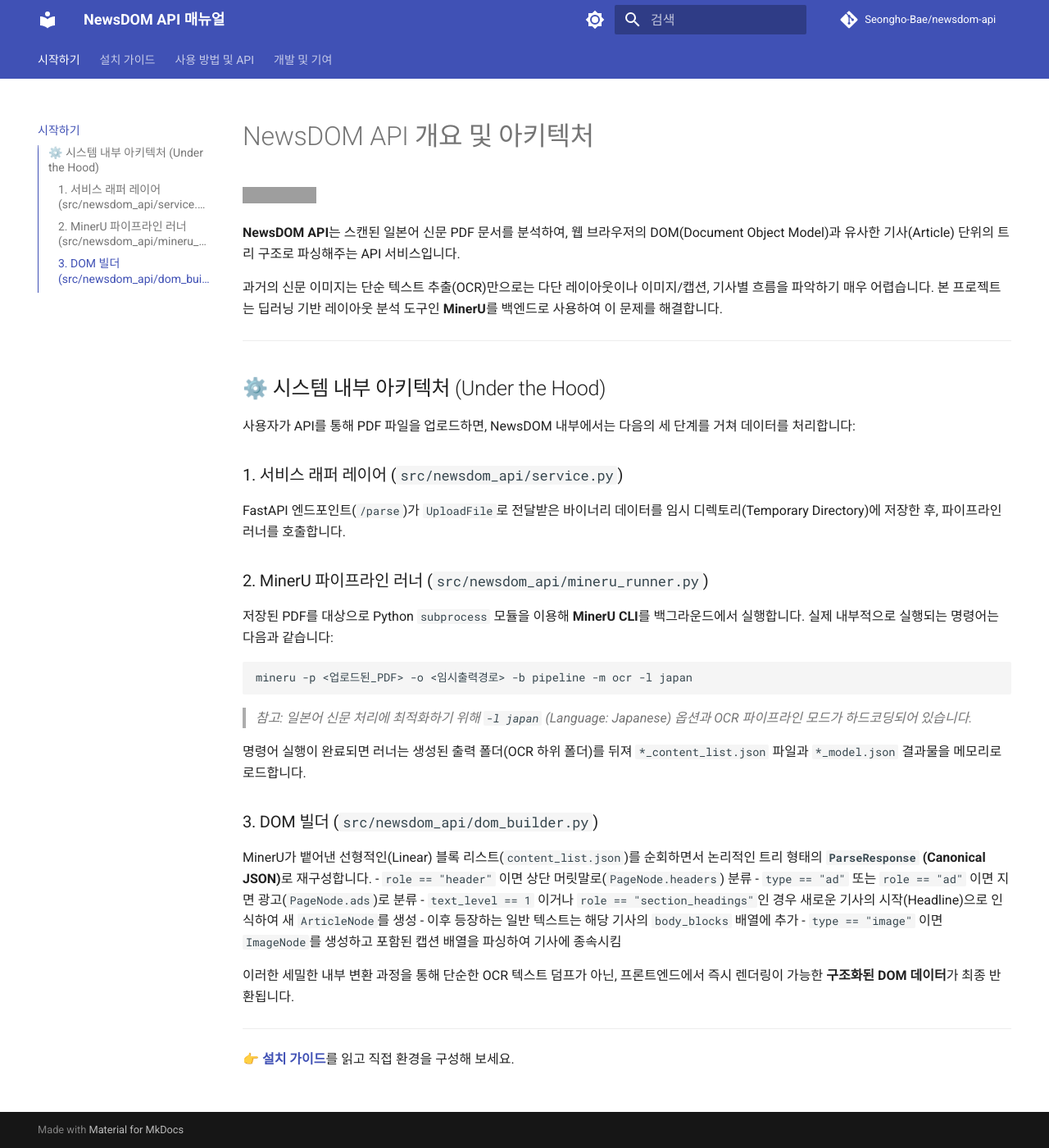
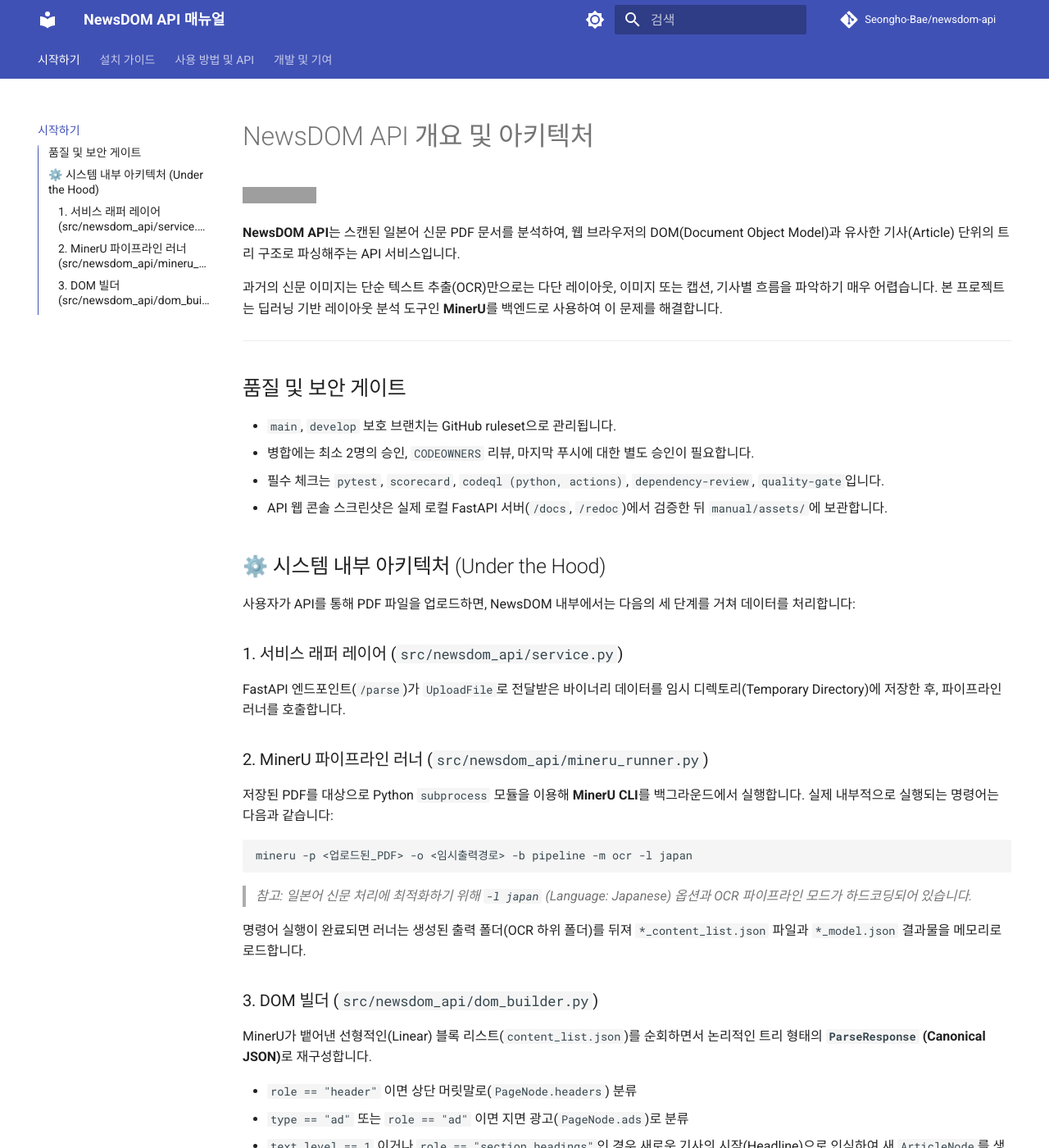
Before and after one commit to Seongho-Bae/newsdom-api, an MkDocs documentation site: the page built from manual/index.md, in a window 1280 px wide and 1400 px high. Shown: the whole window at 82% size. Built offline with MkDocs 1.6.1 and Material for MkDocs 9.7.7, drawn with Linux system fonts in a browser that asks for light colours; comment, search, counter and statistics services are not loaded; some of the changed text lies outside the part shown; grey boxes are pictures that could not be loaded.

````diff
--- a/manual/development.md
+++ b/manual/development.md
@@ -1,6 +1,8 @@
 # 개발 및 기여 가이드
 
-이 문서에서는 NewsDOM API의 로컬 개발 방법, 테스트 프레임워크(`pytest`), 그리고 매우 중요한 **엄격한 픽스처(Fixture) 관리 및 브랜치 규칙**을 설명합니다.
+이 문서에서는 NewsDOM API의 로컬 개발 방법, 테스트 프레임워크
+(`pytest`), 그리고 매우 중요한 **엄격한 픽스처(Fixture) 관리 및
+브랜치 규칙**을 설명합니다.
 
 ---
 
@@ -9,22 +11,30 @@
 일본어 스캔본 신문 데이터는 저작권 등 법적 문제가 얽혀 있을 수 있으므로, **저장소 내부의 픽스처 유지보수에 매우 엄격한 규칙**이 적용됩니다.
 
 ### ✅ 허용되는 항목 (저장소 커밋 가능, `tests/fixtures/` 내)
+
 - **합성된(Synthetic) 더미 PDF 파일** (`synthetic.py` 등 내부 생성기를 통해 만들어진 것만 허용)
 - 파싱 로직 테스트를 위한 **합성(Synthetic) 사이드카 JSON** (`_content_list.json` 등)
 - 텍스트 내용은 모두 제외하고 위치 좌표(BBox)나 구조적 메타데이터만 남은 파생 구조 데이터 (Derived baseline)
 
 ### ❌ 엄격히 금지되는 항목 (절대 커밋 불가)
+
 - 저작권이 있는 실제 원본 신문 PDF 스캔본 파일
 - 실제 참조 문서(Private Reference Page)에서 추출되거나 복사된 OCR 텍스트 전체
 - 원본 스캔본에서 잘라낸 이미지 크롭(Crop) 조각 파일들
 
-> **주의**: 위 사항들은 `.gitignore` 파일에 등재되어 있다 하더라도, 절대 `git add` 시 실수로 끼워 넣지 않도록 주의해야 합니다. 픽스처 생성 이력 및 재생성에 관한 문서는 `tests/fixtures/README.md`를 참고하십시오.
+> **주의**: 위 사항들은 `.gitignore` 파일에 등재되어 있다 하더라도,
+> 절대 `git add` 시 실수로 끼워 넣지 않도록 주의해야 합니다. 픽스처
+> 생성 이력 및 재생성에 관한 문서는 `tests/fixtures/README.md`를
+> 참고하십시오.
 
 ---
 
 ## 2. 프라이빗 베이스라인 (Private Baseline) 업데이트
 
-로컬 컴퓨터에서 원본 참조 문서(Private Page)를 가지고 비공개로 파이프라인/모델 성능 개선 테스트를 진행할 경우, **원본 데이터를 저장소로 올리면 안 되며, 파생된 구조적 베이스라인(JSON)만 갱신해야 합니다.**
+로컬 컴퓨터에서 원본 참조 문서(Private Page)를 가지고 비공개로
+파이프라인 또는 모델 성능 개선 테스트를 진행할 경우, **원본 데이터를
+저장소로 올리면 안 되며, 파생된 구조적 베이스라인(JSON)만 갱신해야
+합니다.**
 
 로컬 베이스라인 갱신 시 `tools/` 디렉토리에 제공된 전용 스크립트를 사용하십시오:
 
@@ -39,9 +49,11 @@ python tools/derive_private_baseline.py tests/fixtures/private_page_baseline.jso
 
 ## 3. Git 워크플로우 (Branch Model)
 
-이 프로젝트는 `git-flow init`과 같은 플러그인을 쓰지 않는 수동 **클래식 Git Flow 모델**(`docs/workflow/git-flow.md`)을 강제합니다.
+이 프로젝트는 `git-flow init`과 같은 플러그인을 쓰지 않는 수동
+**클래식 Git Flow 모델**(`docs/workflow/git-flow.md`)을 강제합니다.
 
 ### 🌿 브랜치 규칙
+
 - **`main` 브랜치**: 안정적인 릴리즈(Stable Release) 전용. 직접 푸시 금지.
 - **`develop` 브랜치**: 모든 새로운 작업의 시작점이자 통합 브랜치.
 - **`feature/<topic>`, `fix/<topic>`, `chore/<topic>`**:
@@ -49,12 +61,32 @@ python tools/derive_private_baseline.py tests/fixtures/private_page_baseline.jso
   - 작업 완료 후 `develop` 브랜치를 향해 Pull Request를 엽니다.
 - **`release/vX.Y.Z` 브랜치**:
   - 제품 릴리즈 준비 시 `develop`에서 파생합니다.
-  - 릴리즈 및 안정화가 완료되면 `main`에 병합(Merge)한 후 버전을 태깅(Tag)하고, 변경 사항을 다시 `develop`으로 백머지(Back-merge)해야 합니다.
+  - 릴리즈 및 안정화가 완료되면 `main`에 병합(Merge)한 후 버전을
+    태깅(Tag)하고, 변경 사항을 다시 `develop`으로 백머지(Back-merge)
+    해야 합니다.
 - **`hotfix/<topic>` 브랜치**:
   - 운영(Production) 장애 등 긴급 패치 시 `main`에서 파생합니다.
   - 수정 완료 후 `main`과 `develop` 모두에 병합해야 합니다.
 
-모든 작업은 반드시 **Pull Request (PR)** 를 거쳐 병합되어야 하며, 로컬 저장소 컨벤션과 GitHub 설정(Default-branch protection)으로 강제됩니다.
+모든 작업은 반드시 **Pull Request (PR)** 를 거쳐 병합되어야 하며,
+로컬 저장소 컨벤션과 GitHub 설정(Default-branch protection)으로
+강제됩니다.
+
+### ✅ GitHub 보호 규칙과 필수 리뷰 게이트
+
+`main` 및 `develop` 브랜치에는 GitHub ruleset이 적용되어 있으며, 단순 관행이 아니라 저장소 설정으로 아래 조건을 강제합니다.
+
+- 최소 **2명의 승인**이 있어야 병합할 수 있습니다.
+- `CODEOWNERS` 기반 리뷰가 필수입니다.
+- **마지막 푸시**에 대해 별도의 승인이 있어야 합니다.
+- 리뷰 스레드가 모두 해결되어야 합니다.
+- 필수 상태 체크로 `pytest`, `scorecard`,
+  `codeql (python, actions)`, `dependency-review`, `quality-gate`가
+  통과해야 합니다.
+
+즉, 워크플로 수정, 문서 변경, 보안 설정 변경을 포함한 모든 사용자
+영향 변경은 PR과 필수 검증을 통과한 뒤에만 보호 브랜치로 들어갈 수
+있습니다.
 
 ---
 
--- a/manual/index.md
+++ b/manual/index.md
@@ -2,38 +2,70 @@
 
 [![OpenSSF Scorecard](https://api.securityscorecards.dev/projects/github.com/Seongho-Bae/newsdom-api/badge)](https://securityscorecards.dev/viewer/?uri=github.com/Seongho-Bae/newsdom-api)
 
-**NewsDOM API**는 스캔된 일본어 신문 PDF 문서를 분석하여, 웹 브라우저의 DOM(Document Object Model)과 유사한 기사(Article) 단위의 트리 구조로 파싱해주는 API 서비스입니다.
+**NewsDOM API**는 스캔된 일본어 신문 PDF 문서를 분석하여, 웹
+브라우저의 DOM(Document Object Model)과 유사한 기사(Article) 단위의
+트리 구조로 파싱해주는 API 서비스입니다.
 
-과거의 신문 이미지는 단순 텍스트 추출(OCR)만으로는 다단 레이아웃이나 이미지/캡션, 기사별 흐름을 파악하기 매우 어렵습니다. 본 프로젝트는 딥러닝 기반 레이아웃 분석 도구인 **MinerU**를 백엔드로 사용하여 이 문제를 해결합니다.
+과거의 신문 이미지는 단순 텍스트 추출(OCR)만으로는 다단 레이아웃,
+이미지 또는 캡션, 기사별 흐름을 파악하기 매우 어렵습니다. 본
+프로젝트는 딥러닝 기반 레이아웃 분석 도구인 **MinerU**를 백엔드로
+사용하여 이 문제를 해결합니다.
 
 ---
+
+## 품질 및 보안 게이트
+
+- `main`, `develop` 보호 브랜치는 GitHub ruleset으로 관리됩니다.
+- 병합에는 최소 2명의 승인, `CODEOWNERS` 리뷰,
+  마지막 푸시에 대한 별도 승인이 필요합니다.
+- 필수 체크는 `pytest`, `scorecard`,
+  `codeql (python, actions)`, `dependency-review`, `quality-gate`입니다.
+- API 웹 콘솔 스크린샷은 실제 로컬 FastAPI 서버(`/docs`, `/redoc`)에서
+  검증한 뒤 `manual/assets/`에 보관합니다.
 
 ## ⚙️ 시스템 내부 아키텍처 (Under the Hood)
 
 사용자가 API를 통해 PDF 파일을 업로드하면, NewsDOM 내부에서는 다음의 세 단계를 거쳐 데이터를 처리합니다:
 
 ### 1. 서비스 래퍼 레이어 (`src/newsdom_api/service.py`)
-FastAPI 엔드포인트(`/parse`)가 `UploadFile`로 전달받은 바이너리 데이터를 임시 디렉토리(Temporary Directory)에 저장한 후, 파이프라인 러너를 호출합니다.
+
+FastAPI 엔드포인트(`/parse`)가 `UploadFile`로 전달받은 바이너리
+데이터를 임시 디렉토리(Temporary Directory)에 저장한 후, 파이프라인
+러너를 호출합니다.
 
 ### 2. MinerU 파이프라인 러너 (`src/newsdom_api/mineru_runner.py`)
-저장된 PDF를 대상으로 Python `subprocess` 모듈을 이용해 **MinerU CLI**를 백그라운드에서 실행합니다. 실제 내부적으로 실행되는 명령어는 다음과 같습니다:
+
+저장된 PDF를 대상으로 Python `subprocess` 모듈을 이용해
+**MinerU CLI**를 백그라운드에서 실행합니다. 실제 내부적으로 실행되는
+명령어는 다음과 같습니다:
 
 ```bash
 mineru -p <업로드된_PDF> -o <임시출력경로> -b pipeline -m ocr -l japan
 ```
-> *참고: 일본어 신문 처리에 최적화하기 위해 `-l japan` (Language: Japanese) 옵션과 OCR 파이프라인 모드가 하드코딩되어 있습니다.*
 
-명령어 실행이 완료되면 러너는 생성된 출력 폴더(OCR 하위 폴더)를 뒤져 `*_content_list.json` 파일과 `*_model.json` 결과물을 메모리로 로드합니다.
+> *참고: 일본어 신문 처리에 최적화하기 위해 `-l japan` (Language:
+> Japanese) 옵션과 OCR 파이프라인 모드가 하드코딩되어 있습니다.*
+
+명령어 실행이 완료되면 러너는 생성된 출력 폴더(OCR 하위 폴더)를 뒤져
+`*_content_list.json` 파일과 `*_model.json` 결과물을 메모리로
+로드합니다.
 
 ### 3. DOM 빌더 (`src/newsdom_api/dom_builder.py`)
-MinerU가 뱉어낸 선형적인(Linear) 블록 리스트(`content_list.json`)를 순회하면서 논리적인 트리 형태의 **`ParseResponse` (Canonical JSON)**로 재구성합니다.
+
+MinerU가 뱉어낸 선형적인(Linear) 블록 리스트(`content_list.json`)를
+순회하면서 논리적인 트리 형태의 **`ParseResponse` (Canonical JSON)**로
+재구성합니다.
+
 - `role == "header"` 이면 상단 머릿말로(`PageNode.headers`) 분류
 - `type == "ad"` 또는 `role == "ad"` 이면 지면 광고(`PageNode.ads`)로 분류
-- `text_level == 1` 이거나 `role == "section_headings"`인 경우 새로운 기사의 시작(Headline)으로 인식하여 새 `ArticleNode`를 생성
+- `text_level == 1` 이거나 `role == "section_headings"`인 경우 새로운
+  기사의 시작(Headline)으로 인식하여 새 `ArticleNode`를 생성
 - 이후 등장하는 일반 텍스트는 해당 기사의 `body_blocks` 배열에 추가
 - `type == "image"` 이면 `ImageNode`를 생성하고 포함된 캡션 배열을 파싱하여 기사에 종속시킴
 
-이러한 세밀한 내부 변환 과정을 통해 단순한 OCR 텍스트 덤프가 아닌, 프론트엔드에서 즉시 렌더링이 가능한 **구조화된 DOM 데이터**가 최종 반환됩니다.
+이러한 세밀한 내부 변환 과정을 통해 단순한 OCR 텍스트 덤프가 아닌,
+프론트엔드에서 즉시 렌더링이 가능한 **구조화된 DOM 데이터**가 최종
+반환됩니다.
 
 ---
 
````
Also changed, not shown: README.md (+28 -11 lines), docs/plans/2026-04-10-code-scanning-hardening-and-manual-screenshots.md (added, +194 -0 lines), manual/api-reference.md (+28 -6 lines), manual/assets/redoc.png (added), manual/assets/swagger-ui.png (added), 5 other files.
